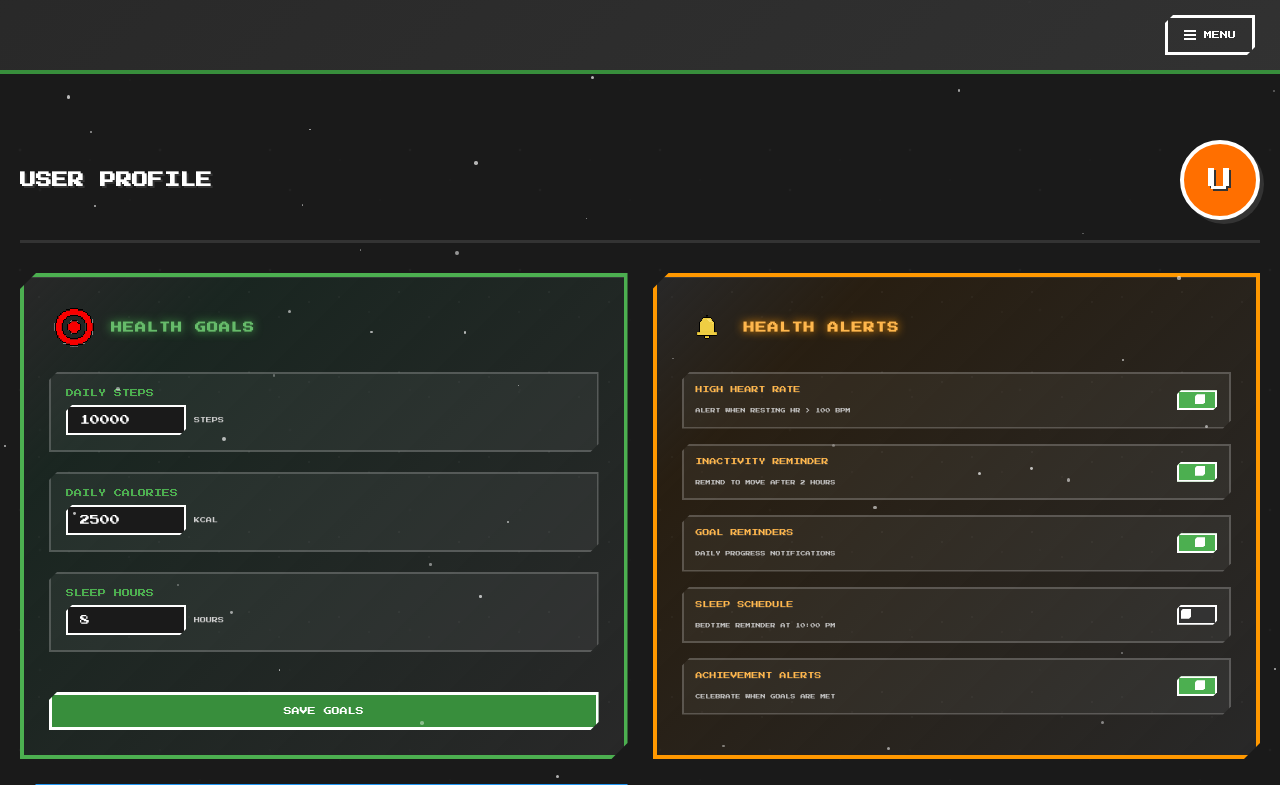
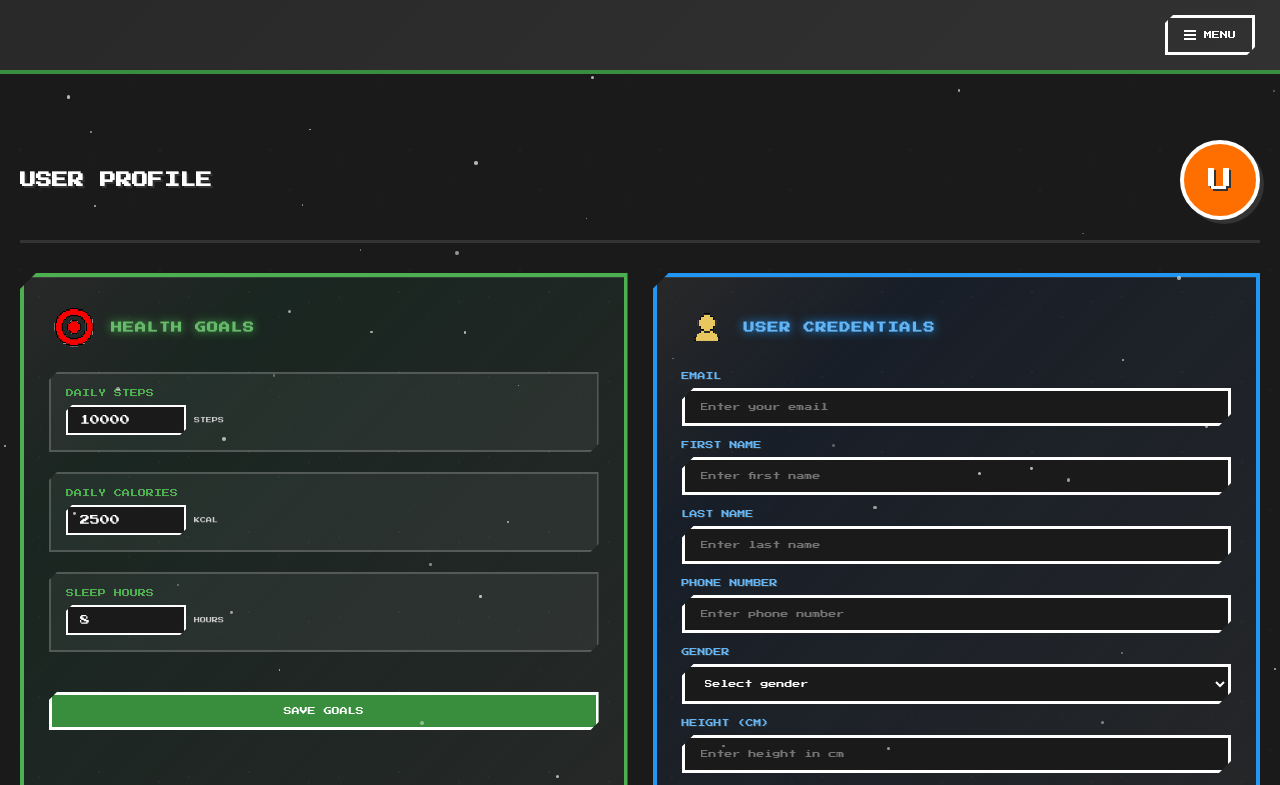
Before and after one commit to GaryMcflarry/HealthTracker, a plain HTML site: page frontEnd/pages/profile/profile.html in a window 1280 px wide. Shown: the top 785 px of the page. Drawn offline with Linux system fonts and the light colour scheme.

Commit message:
Profile tab removal, and comparison attempt

```diff
--- a/frontEnd/pages/profile/profile.html
+++ b/frontEnd/pages/profile/profile.html
@@ -139,72 +139,6 @@
                 </div>
             </div>
 
-            <!-- Alerts Section -->
-            <div class="profile-widget alerts-section">
-                <div class="widget-header">
-                    <div class="pixel-logo">
-                        <img src="../../assets/profile/bell.png" style="width: 50px; height: 50px;" alt="Steps Data" />
-                    </div>
-                    <h3 class="widget-title">HEALTH ALERTS</h3>
-                </div>
-                <div class="widget-content">
-                    <div class="alert-item">
-                        <div class="alert-info">
-                            <span class="alert-label">HIGH HEART RATE</span>
-                            <span class="alert-description">ALERT WHEN RESTING HR > 100 BPM</span>
-                        </div>
-                        <div class="alert-toggle">
-                            <input type="checkbox" id="heartRateAlert" class="toggle-input" checked>
-                            <label for="heartRateAlert" class="toggle-slider"></label>
-                        </div>
-                    </div>
-
-                    <div class="alert-item">
-                        <div class="alert-info">
-                            <span class="alert-label">INACTIVITY REMINDER</span>
-                            <span class="alert-description">REMIND TO MOVE AFTER 2 HOURS</span>
-                        </div>
-                        <div class="alert-toggle">
-                            <input type="checkbox" id="inactivityAlert" class="toggle-input" checked>
-                            <label for="inactivityAlert" class="toggle-slider"></label>
-                        </div>
-                    </div>
-
-                    <div class="alert-item">
-                        <div class="alert-info">
-                            <span class="alert-label">GOAL REMINDERS</span>
-                            <span class="alert-description">DAILY PROGRESS NOTIFICATIONS</span>
-                        </div>
-                        <div class="alert-toggle">
-                            <input type="checkbox" id="goalAlert" class="toggle-input" checked>
-                            <label for="goalAlert" class="toggle-slider"></label>
-                        </div>
-                    </div>
-
-                    <div class="alert-item">
-                        <div class="alert-info">
-                            <span class="alert-label">SLEEP SCHEDULE</span>
-                            <span class="alert-description">BEDTIME REMINDER AT 10:00 PM</span>
-                        </div>
-                        <div class="alert-toggle">
-                            <input type="checkbox" id="sleepAlert" class="toggle-input">
-                            <label for="sleepAlert" class="toggle-slider"></label>
-                        </div>
-                    </div>
-
-                    <div class="alert-item">
-                        <div class="alert-info">
-                            <span class="alert-label">ACHIEVEMENT ALERTS</span>
-                            <span class="alert-description">CELEBRATE WHEN GOALS ARE MET</span>
-                        </div>
-                        <div class="alert-toggle">
-                            <input type="checkbox" id="achievementAlert" class="toggle-input" checked>
-                            <label for="achievementAlert" class="toggle-slider"></label>
-                        </div>
-                    </div>
-                </div>
-            </div>
-
             <!-- User Credentials Section -->
             <div class="profile-widget credentials-section">
                 <div class="widget-header">
```
Also changed, not shown: frontEnd/pages/stats/stats.js (+16 -13 lines).
